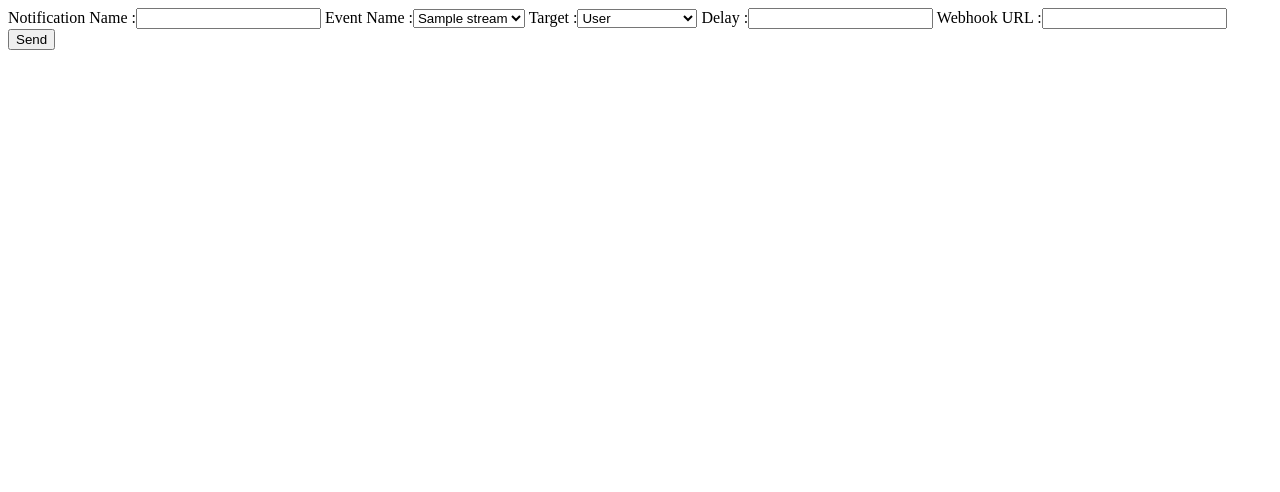
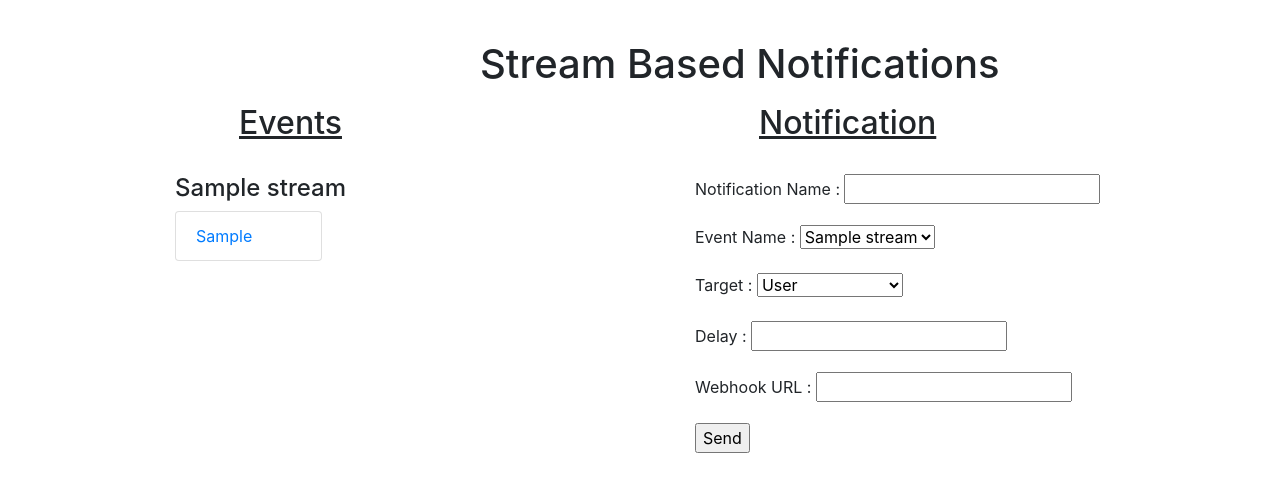
Before and after one commit to bkaganyildiz/StreamBasedNotification, a Django app: page / in a window 1280 px wide. Shown: the top 492 px of the page. Run offline with Django 3.2, Linux system fonts and the light colour scheme; tables that the repository leaves empty hold one stand-in row (values such as "Sample post"); some libraries are stand-ins or nearby versions.

Commit message:
css files has been added

```diff
--- a/StreamBasedNotifs/templates/capture.html
+++ b/StreamBasedNotifs/templates/capture.html
@@ -1,15 +1,33 @@
-<html>
-  <script src="https://code.jquery.com/jquery-3.1.0.min.js"></script>
+<html xmlns="http://www.w3.org/1999/html">
+  <head>
+    {% load static %}
+    <link rel="stylesheet" type="text/css" href="{% static 'css/font-awesome.css' %}" />
+    <link rel="stylesheet" type="text/css" href="{% static 'css/bootstrap.min.css' %}" />
+  </head>
   <script>
+  </script>
+  <h1 style="margin:1em 0em 0em 12em;">Stream Based Notifications</h1>
 
-  </script>
-  {% for event in events %}
-    <h1>{{event.name}}</h1>
-    <h2>{{event.info}}</h2>
-  {% endfor %}
-  <form action="" method="post">
-    {{form}}
-    <input type="submit" value="Send">
-  </form>
 
+  <div class="row" style="margin:1em 5em 5em 10em;">
+    <div class="col-md-6">
+      <h2 style="margin:0px 0em 1em 2em;text-decoration: underline;">Events</h2>
+      {% for name, info in events.items %}
+        <h4>{{name}}</h4>
+        <div class="list-group" style="width:30%;">
+          {% for i in info %}
+            <a class="list-group-item" >{{i}}</a>
+          {% endfor %}
+        </div>
+      {% endfor %}
+    </div>
+
+    <div class="col-md-6">
+      <h2 style="margin:0px 0em 1em 2em;text-decoration: underline;">Notification</h2>
+      <form action="" method="post">
+        {{form.as_p}}
+        <input type="submit" value="Send">
+      </form>
+    </div>
+  </div>
 </html>
```
